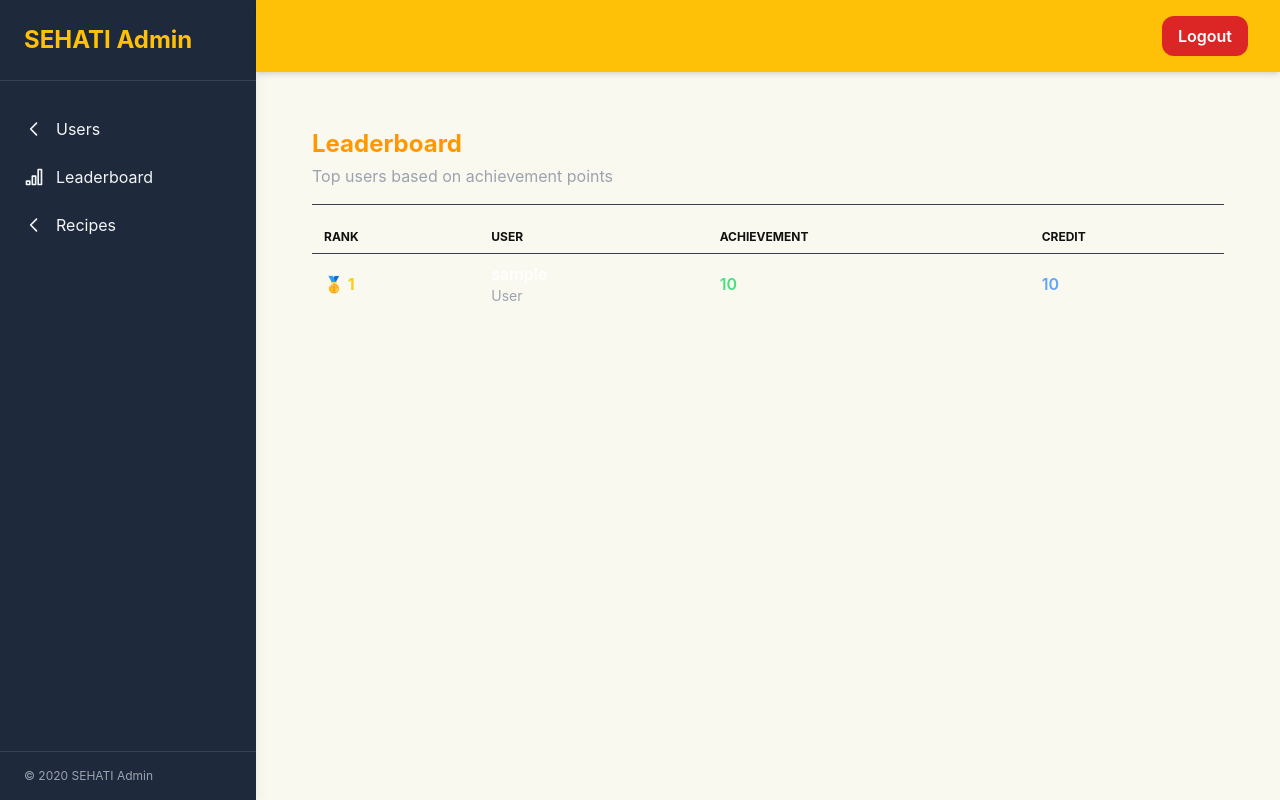
After one commit to ridwan-ansari/sehati, a FastAPI app: template app/src/templates/admin/leaderboard.html in a window 1280 px wide. The commit adds this page. Run offline with FastAPI, Linux system fonts and the light colour scheme; the template is opened without the code that fills it: most values are stand-ins (such as "Sample title", 1, 10 or a date in 2020); parts of the project's set-up code (start-up, migrations or seed data) failed here and were passed over; some libraries are stand-ins or nearby versions; some web fonts are replaced.

Commit message:
feat(admin): add leaderboard page with top 3 badges and credit display

```diff
--- a/app/src/templates/admin/base.html
+++ b/app/src/templates/admin/base.html
@@ -46,6 +46,15 @@
           </svg>
           Users
         </a>
+        <a href="/dashboard/leaderboard"
+          class="flex items-center px-6 py-3 hover:bg-[var(--sidebar-hover)] transition">
+            <svg xmlns="http://www.w3.org/2000/svg" class="w-5 h-5 mr-3" fill="none"
+                viewBox="0 0 24 24" stroke="currentColor" stroke-width="2">
+                <path stroke-linecap="round" stroke-linejoin="round"
+                      d="M3 17h4v4H3v-4zm7-6h4v10h-4V11zm7-8h4v18h-4V3z" />
+            </svg>
+            Leaderboard
+        </a>
         <a href="/dashboard/recipes"
            class="flex items-center px-6 py-3 hover:bg-[var(--sidebar-hover)] transition">
           <svg xmlns="http://www.w3.org/2000/svg" fill="none" viewBox="0 0 24 24"
--- /dev/null
+++ b/app/src/templates/admin/leaderboard.html
@@ -0,0 +1,57 @@
+{% extends "admin/base.html" %}
+{% block title %}Leaderboard{% endblock %}
+
+{% block content %}
+<div class="premium-card p-6">
+    <div class="card-header border-b border-gray-700 pb-4 mb-4">
+        <h3 class="text-2xl font-bold text-[var(--accent)]">Leaderboard</h3>
+        <p class="text-gray-400 mt-1">Top users based on achievement points</p>
+    </div>
+
+    <div class="overflow-x-auto">
+        <table class="min-w-full divide-y divide-gray-700 data-table">
+            <thead>
+                <tr>
+                    <th class="px-3 py-2 text-left text-xs font-bold uppercase">Rank</th>
+                    <th class="px-3 py-2 text-left text-xs font-bold uppercase">User</th>
+                    <th class="px-3 py-2 text-left text-xs font-bold uppercase">Achievement</th>
+                    <th class="px-3 py-2 text-left text-xs font-bold uppercase">Credit</th>
+                </tr>
+            </thead>
+
+            <tbody class="divide-y divide-gray-800 text-gray-300">
+                {% for row in leaderboard %}
+                <tr>
+                    <td class="px-3 py-2 font-bold">
+
+                        {% if loop.index == 1 %}
+                            <span class="text-yellow-400">🥇 {{ loop.index }}</span>
+                        {% elif loop.index == 2 %}
+                            <span class="text-gray-300">🥈 {{ loop.index }}</span>
+                        {% elif loop.index == 3 %}
+                            <span class="text-amber-700">🥉 {{ loop.index }}</span>
+                        {% else %}
+                            <span class="text-gray-500">{{ loop.index }}</span>
+                        {% endif %}
+
+                    </td>
+
+                    <td class="px-3 py-2">
+                        <div class="text-white font-semibold">{{ row.nickname }}</div>
+                        <div class="text-gray-400 text-sm">{{ row.fullname }}</div>
+                    </td>
+
+                    <td class="px-3 py-2 text-green-400 font-semibold">
+                        {{ row.achievement_points }}
+                    </td>
+
+                    <td class="px-3 py-2 text-blue-400 font-semibold">
+                        {{ row.credit_points }}
+                    </td>
+                </tr>
+                {% endfor %}
+            </tbody>
+        </table>
+    </div>
+</div>
+{% endblock %}
```
Also changed, not shown: app/src/router/dashboard/api.py (+21 -2 lines).
